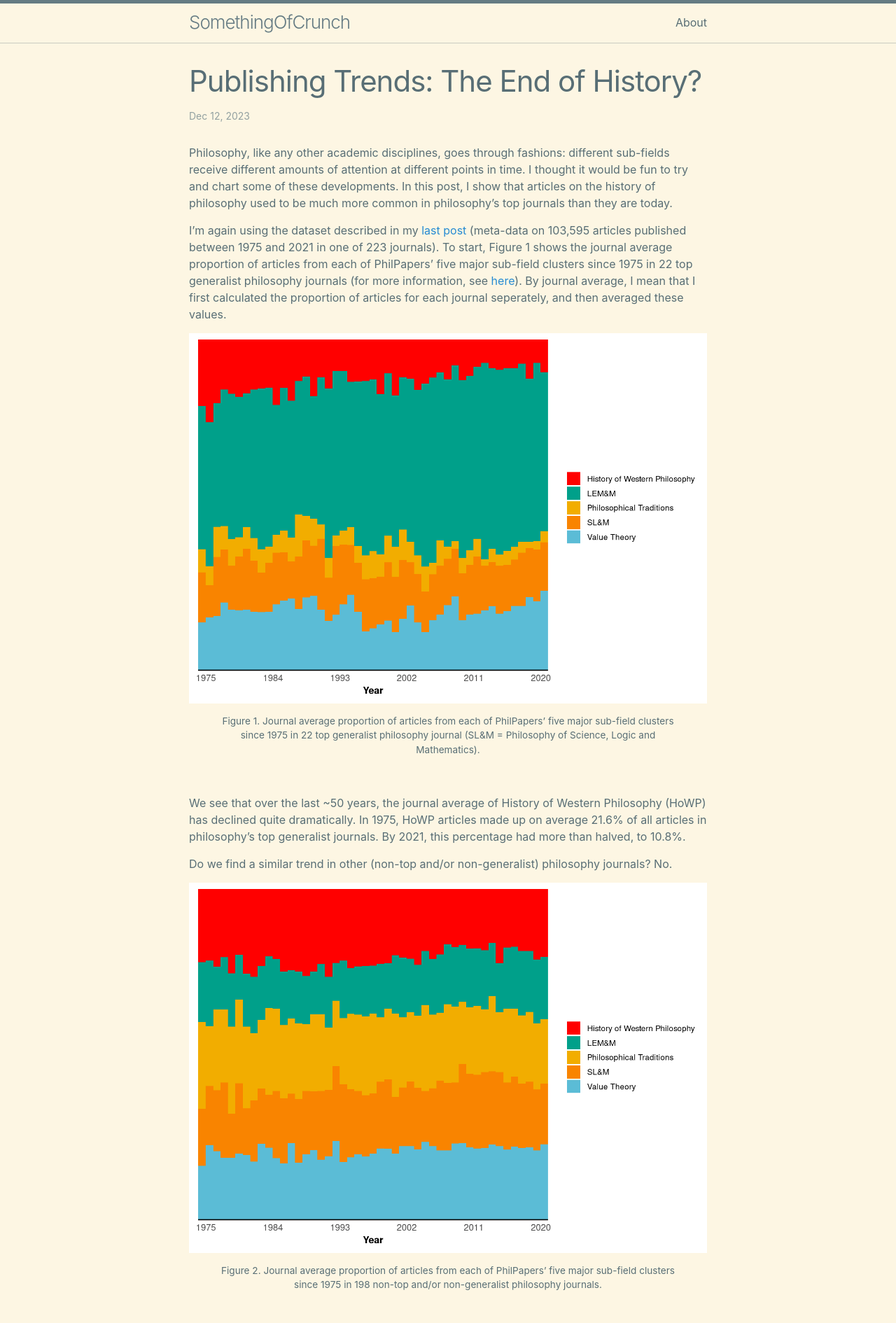
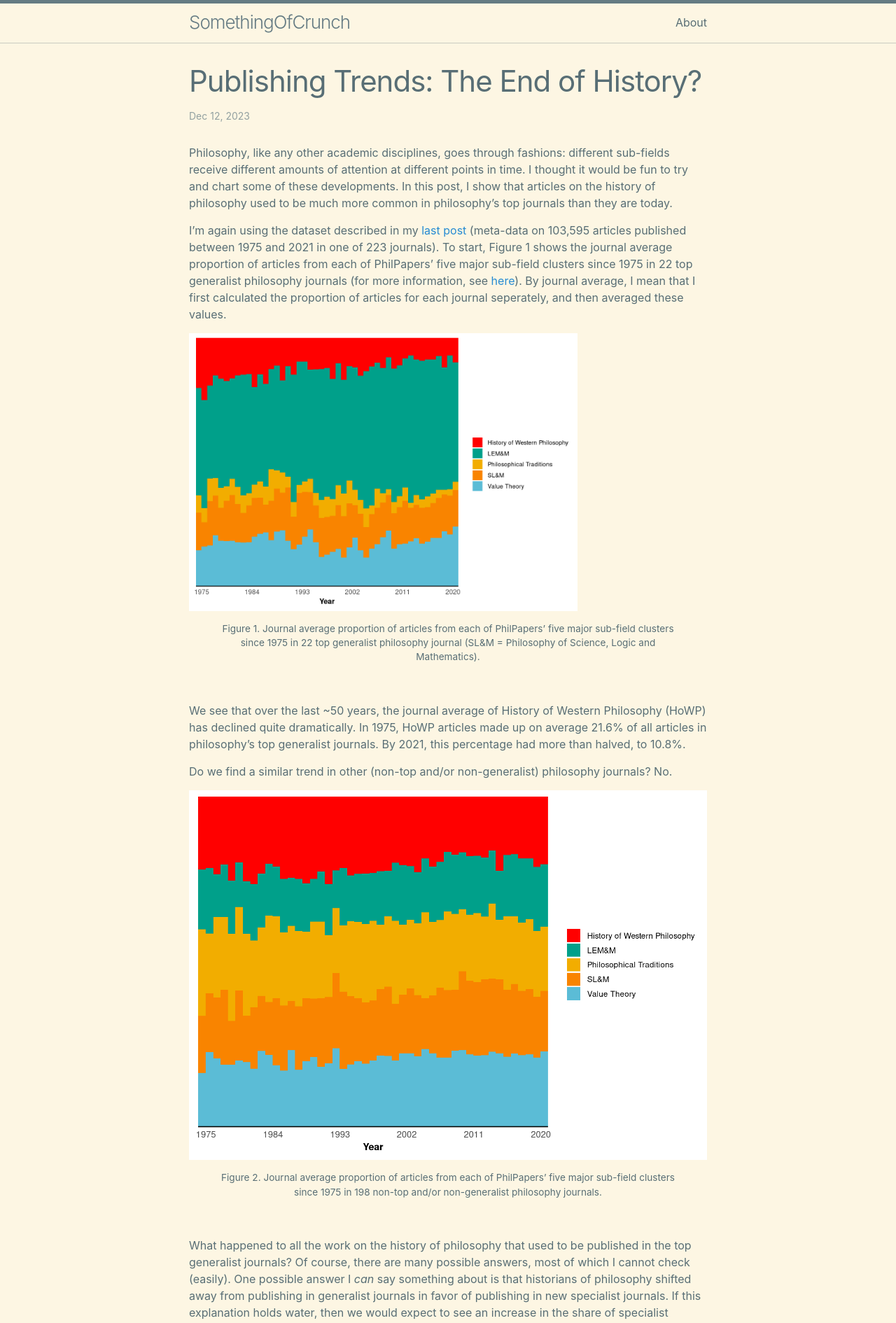
Before and after one commit to prehren/something-of-crunch, a Jekyll site: the page built from _posts/2023-12-12-publishing-trends.md, in a window 1280 px wide. Shown: the top 1890 px of the page at 70% size. Built offline with Jekyll 4.4.1, drawn with Linux system fonts in a browser that asks for light colours; our own code applies the rules of GitHub Pages for plain Markdown files.

Commit message:
Update 2023-12-12-publishing-trends.md

```diff
--- a/_posts/2023-12-12-publishing-trends.md
+++ b/_posts/2023-12-12-publishing-trends.md
@@ -7,7 +7,7 @@
 
 I'm again using the dataset described in my [last post](https://prehren.github.io/something-of-crunch/2023/12/11/generalist-journals.html) (meta-data on 103,595 articles published between 1975 and 2021 in one of 223 journals). To start, Figure 1 shows the journal average proportion of articles from each of PhilPapers’ five major sub-field clusters since 1975 in 22 top generalist philosophy journals (for more information, see [here](https://prehren.github.io/something-of-crunch/2023/12/11/generalist-journals.html)). By journal average, I mean that I first calculated the proportion of articles for each journal seperately, and then averaged these values.
 
-![Figure 1. Journal average proportion of articles from each of PhilPapers’ five major sub-field clusters since 1975 in 22 top generalist philosophy journal (SL&M = Philosophy of Science, Logic and Mathematics).]({{site.url}}/something-of-crunch/assets/images/2023-12-12/fig1.png)
+![Figure 1. Journal average proportion of articles from each of PhilPapers’ five major sub-field clusters since 1975 in 22 top generalist philosophy journal (SL&M = Philosophy of Science, Logic and Mathematics).]({{site.url}}/something-of-crunch/assets/images/2023-12-12/fig1.png){: width="75%"}
 <p style="text-align:center; font-size: 0.85em; padding-right: 30px; padding-left: 30px;">Figure 1. Journal average proportion of articles from each of PhilPapers’ five major sub-field clusters since 1975 in 22 top generalist philosophy journal (SL&M = Philosophy of Science, Logic and Mathematics).</p>
 <br>
 
```
